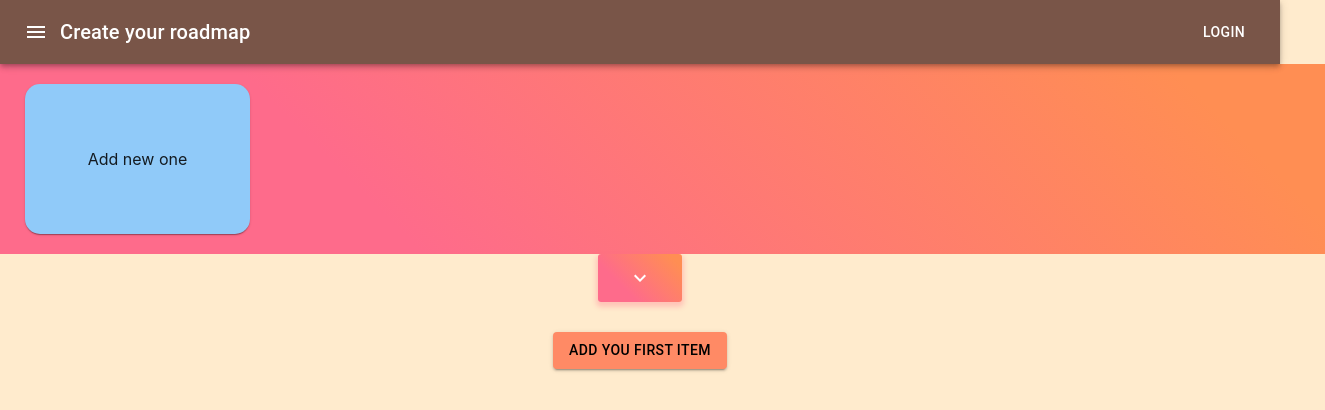
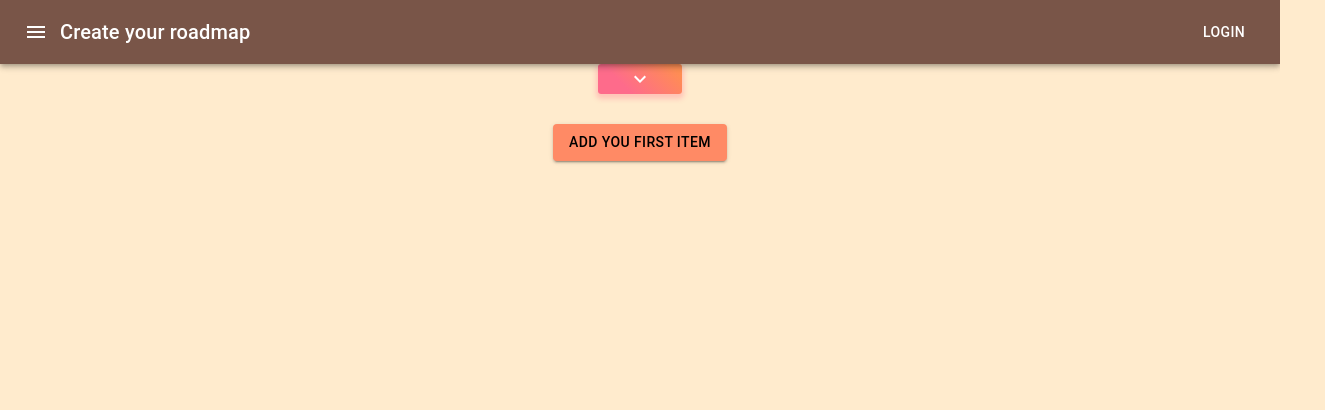
Before and after one commit to MasterLuoip/roadmap-planner-web, a React (Create React App) app: page / in a window 1280 px wide. Shown: the top 410 px of the page, 1325 px wide, since content can reach past the window. Built offline with nearby package versions, Linux system fonts and the light colour scheme.

Commit message:
collapse map bar

```diff
--- a/src/components/layout/mapBar/MapBar.tsx
+++ b/src/components/layout/mapBar/MapBar.tsx
@@ -1,49 +1,80 @@
 import { Typography } from '@material-ui/core';
 import ExpandMoreIcon from '@material-ui/icons/ExpandMore';
 import { nanoid } from 'nanoid';
-import { useState } from 'react';
+import { useEffect, useState } from 'react';
 import useCurdArrayWithItemId, {
   AddPosition,
 } from '../../../utils/customHooks/useCurdArrayWithItemId';
+import { RoadmapType } from '../../roadmapPage/RoadmapView';
+import KeyboardArrowUpIcon from '@material-ui/icons/KeyboardArrowUp';
 import {
+  cardBackgroundStyle,
   DropButton,
   MapBarWrapper,
   NavigationCard,
   NavigationWrapper,
 } from './MapBarStyle';
 
-type SingleItemType = {
-  id: string;
-  title: string;
+type MapBarType = {
+  mapList: RoadmapType[];
+  onMapItemClick: (index: string) => void;
+  updateNewTarget: (newTarget: RoadmapType[]) => void;
 };
-
-type MapBarType = {
-  mapList: SingleItemType[];
-};
-export function MapBar({ mapList }: MapBarType): JSX.Element {
+export function MapBar({
+  mapList,
+  onMapItemClick,
+  updateNewTarget,
+}: MapBarType): JSX.Element {
   const {
     target: localMapList,
     addItem,
     changeItemById,
     removeItemById,
-  } = useCurdArrayWithItemId<SingleItemType>(mapList);
+  } = useCurdArrayWithItemId<RoadmapType>(mapList);
+  const [activeId, setActiveId] = useState<string | null>(localMapList[0].id);
+  const [showMapBar, setShowMapBar] = useState(false);
+  useEffect(() => {
+    updateNewTarget(localMapList);
+  }, [localMapList]);
+
   const onNewRoadmapClick = () => {
-    addItem({ id: nanoid(), title: 'new roadmap' }, AddPosition.end);
+    addItem(
+      { id: nanoid(), title: 'new roadmap', itemList: [] },
+      AddPosition.end
+    );
   };
+
   return (
     <MapBarWrapper>
+      {showMapBar && (
         <NavigationWrapper>
           {localMapList.map((map, index) => (
-          <NavigationCard>
+            <NavigationCard
+              onClick={() => {
+                onMapItemClick(map.id);
+                setActiveId(map.id);
+              }}
+              backgroundStyle={
+                activeId === map.id
+                  ? cardBackgroundStyle.selected
+                  : cardBackgroundStyle.unselected
+              }
+            >
               <Typography variant='h5' key={index}>
                 {map.title}
               </Typography>
             </NavigationCard>
           ))}
-        <NavigationCard onClick={onNewRoadmapClick}>Add new one</NavigationCard>
+          <NavigationCard
+            backgroundStyle={cardBackgroundStyle.newItem}
+            onClick={onNewRoadmapClick}
+          >
+            Add new one
+          </NavigationCard>
         </NavigationWrapper>
-      <DropButton>
-        <ExpandMoreIcon />
+      )}
+      <DropButton onClick={() => setShowMapBar(!showMapBar)}>
+        {showMapBar ? <KeyboardArrowUpIcon /> : <ExpandMoreIcon />}
       </DropButton>
     </MapBarWrapper>
   );
--- a/src/components/layout/mapBar/MapBarStyle.tsx
+++ b/src/components/layout/mapBar/MapBarStyle.tsx
@@ -13,7 +13,7 @@ export const DropButton = styled(Button)({
   borderRadius: 3,
   boxShadow: '0 3px 5px 2px rgba(255, 105, 135, .3)',
   color: 'white',
-  height: 48,
+  height: 30,
   padding: '0 30px',
   width: 'fit-content',
 });
@@ -28,23 +28,34 @@ export const NavigationWrapper = styled.div`
   padding-left: 70px;
 `;
 
-export const NavigationCard = styled(Card)`
-  background: #90caf9;
+type NavigationCard = {
+  backgroundStyle: cardBackgroundStyle;
+};
+
+export enum cardBackgroundStyle {
+  selected,
+  unselected,
+  newItem,
+}
+
+const backgroundColorMap = {
+  [cardBackgroundStyle.selected]: '#ff8e53',
+  [cardBackgroundStyle.unselected]: '#90caf9',
+  [cardBackgroundStyle.newItem]: 'transparent',
+};
+
+export const NavigationCard = styled(Card)<NavigationCard>`
+  background: ${(prop) => backgroundColorMap[prop.backgroundStyle]};
   width: 225px;
   height: 100%;
   display: flex;
   justify-content: center;
   align-items: center;
   border-radius: 15px;
+  border: ${(props) =>
+    props.backgroundStyle === cardBackgroundStyle.newItem
+      ? '1px dashed black'
+      : ''};
   margin-right: 20px;
   cursor: pointer;
 `;
-
-// ({
-//   minWidth: '225px',
-//   height: '100%',
-//   backgroundColor: 'black',
-//   root: {
-//     backgroundColor: 'black',
-//   },
-// });
--- a/src/components/roadmapPage/RoadmapView.tsx
+++ b/src/components/roadmapPage/RoadmapView.tsx
@@ -1,14 +1,54 @@
+import { nanoid } from 'nanoid';
 import React from 'react';
+import { useState } from 'react';
+import useCurdArrayWithItemId from '../../utils/customHooks/useCurdArrayWithItemId';
 import { MapBar } from '../layout/mapBar/MapBar';
 import { TopBar } from '../layout/topBar/TopBar';
-import { RoadmapBody } from './roadmapBody/RoadmapBody';
+import { ItemType, RoadmapBody } from './roadmapBody/RoadmapBody';
 
+export type RoadmapType = {
+  id: string;
+  title: string;
+  itemList: ItemType[];
+};
 export function RoadmapView(): JSX.Element {
+  const { target, setTarget } = useCurdArrayWithItemId<RoadmapType>([
+    {
+      id: nanoid(),
+      title: 'defaultItem',
+      itemList: [],
+    },
+  ]);
+  const [activeTarget, setActiveTarget] = useState(target[0]);
+  const updateNewTarget = (newTarget: RoadmapType[]) => {
+    setTarget(newTarget);
+  };
+  const updateRoadmapItemList = (id: string, newItemList: ItemType[]) => {
+    setTarget((target) => {
+      return target.map((t) => {
+        t.itemList = t.id === id ? newItemList : t.itemList;
+        return t;
+      });
+    });
+  };
   return (
     <>
       <TopBar />
-      <MapBar mapList={[]} />
-      <RoadmapBody />
+      <MapBar
+        mapList={target}
+        onMapItemClick={(id: string) => {
+          const item = target.find((i) => i.id === id);
+          if (item === undefined) return;
+          setActiveTarget(item);
+        }}
+        updateNewTarget={updateNewTarget}
+      />
+      <RoadmapBody
+        roadmapItemList={activeTarget.itemList}
+        updateRoadmapItemList={(newItemList: ItemType[]) =>
+          updateRoadmapItemList(activeTarget.id, newItemList)
+        }
+      />
     </>
   );
 }
--- a/src/components/roadmapPage/roadmapBody/RoadmapBody.tsx
+++ b/src/components/roadmapPage/roadmapBody/RoadmapBody.tsx
@@ -1,6 +1,7 @@
 import { Button } from '@material-ui/core';
 import { nanoid } from 'nanoid';
 import React, { useState } from 'react';
+import { useEffect } from 'react';
 import {
   RoadmapBodyGridContainer,
   RoadmapItemGridWrapper,
@@ -12,17 +13,35 @@ import {
   TaskSidePageView,
 } from './taskSidePageView/TaskSidePageView';
 
-type ItemType = {
+export type ItemType = {
   id: string;
   title: string;
   taskSections: TaskSection[];
 };
 
-export function RoadmapBody() {
-  const [itemList, setItemList] = useState<ItemType[]>([]);
+export function RoadmapBody({
+  roadmapItemList,
+  updateRoadmapItemList,
+}: {
+  roadmapItemList: ItemType[];
+  updateRoadmapItemList: (newItemList: ItemType[]) => void;
+}) {
+  const [itemList, setItemList] = useState<ItemType[]>(roadmapItemList);
   // const [isSidePageShowed, setIsSidePageShowed] = useState(false);
   const [activeItem, setActiveItem] = useState<ItemType | null>(null);
 
+  useEffect(() => {
+    if (
+      itemList.length !== roadmapItemList.length ||
+      itemList.every((i, index) => roadmapItemList[index].id)
+    ) {
+      setItemList(roadmapItemList);
+    }
+  }, [roadmapItemList]);
+
+  useEffect(() => {
+    updateRoadmapItemList(itemList);
+  }, [itemList]);
   const onSidePageClose = () => {
     setActiveItem(null);
   };
--- a/src/utils/customHooks/useCurdArrayWithItemId.ts
+++ b/src/utils/customHooks/useCurdArrayWithItemId.ts
@@ -42,7 +42,6 @@ export default function useCurdArrayWithItemId<T extends { id: string }>(
         if (key in t) {
           tempT[key] = t.id === id ? newValue : t.id;
         }
-
         return t;
       });
     });
```
Lines whose indentation alone changed are shown as unchanged.
